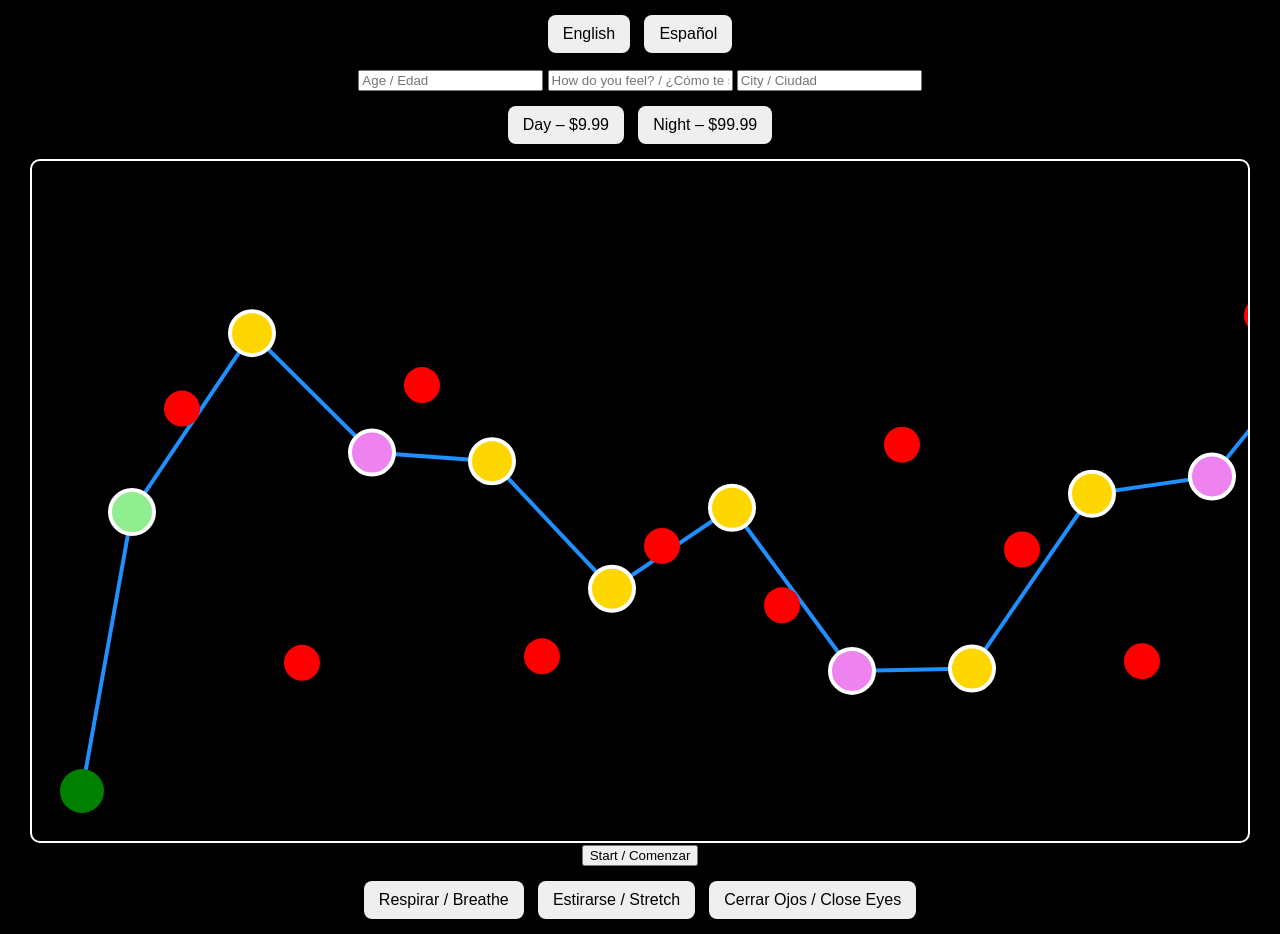
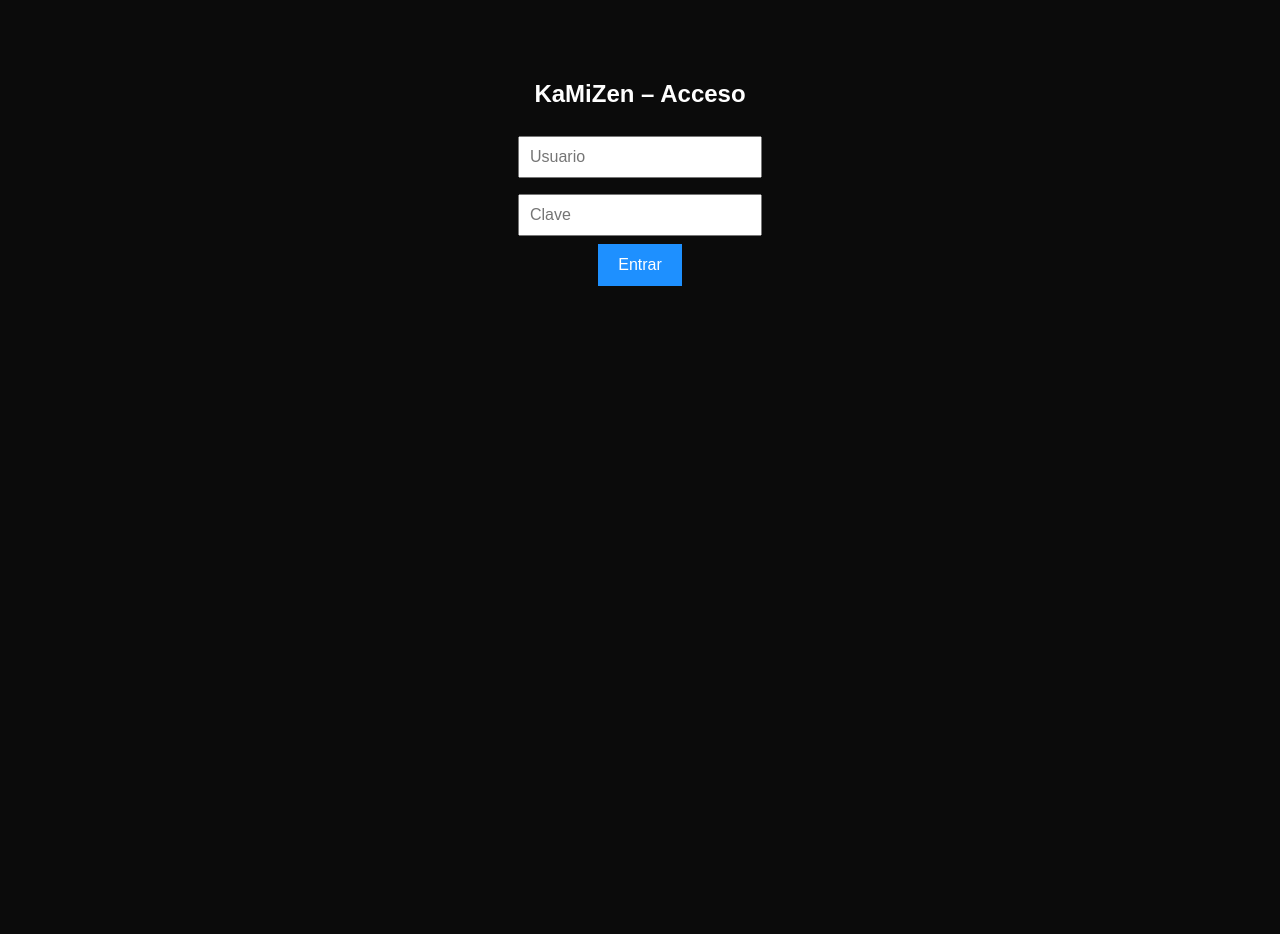
Before and after one commit to mayroga/KaMiZen, a Flask app: page / in a window 1280 px wide. After the commit the page ends 286 px from the top, so only its background shows below. Run offline with Flask 3, Linux system fonts and the light colour scheme.

Commit message:
Update index.html

```diff
--- a/templates/index.html
+++ b/templates/index.html
@@ -1,59 +1,79 @@
 <!DOCTYPE html>
-<html lang="en">
+<html lang="es">
 <head>
-<meta charset="UTF-8">
-<title>KaMiZen – La Vida Continúa</title>
-<link rel="stylesheet" href="style.css">
+    <meta charset="UTF-8">
+    <title>KaMiZen</title>
+    <meta name="viewport" content="width=device-width, initial-scale=1">
+    <script defer src="/static/app.js"></script>
+
+    <style>
+        body {
+            margin: 0;
+            background: #0b0b0b;
+            color: white;
+            font-family: Arial, sans-serif;
+            text-align: center;
+        }
+
+        .hidden {
+            display: none;
+        }
+
+        .container {
+            margin-top: 80px;
+        }
+
+        input {
+            padding: 10px;
+            margin: 8px;
+            width: 220px;
+            font-size: 16px;
+        }
+
+        button {
+            padding: 12px 20px;
+            background: #1e90ff;
+            color: white;
+            border: none;
+            font-size: 16px;
+            cursor: pointer;
+        }
+
+        button:hover {
+            background: #187bcd;
+        }
+
+        #level1 {
+            margin-top: 60px;
+        }
+    </style>
 </head>
+
 <body>
 
-<!-- ======= Selección de idioma ======= -->
-<div id="language">
-  <button id="btnEn">English</button>
-  <button id="btnEs">Español</button>
+<!-- LOGIN -->
+<div id="login" class="container">
+    <h2>KaMiZen – Acceso</h2>
+    <input id="username" placeholder="Usuario" />
+    <br>
+    <input id="password" type="password" placeholder="Clave" />
+    <br>
+    <button onclick="login()">Entrar</button>
+    <p id="loginMsg"></p>
 </div>
 
-<!-- ======= Login / Datos iniciales ======= -->
-<div id="login">
-  <input id="age" placeholder="Age / Edad">
-  <input id="mood" placeholder="How do you feel? / ¿Cómo te sientes?">
-  <input id="city" placeholder="City / Ciudad">
+<!-- NIVEL 1 -->
+<div id="level1" class="container hidden">
+    <h1>KaMiZen – Nivel 1</h1>
+    <p>Respira. Observa. Estás comenzando tu camino.</p>
+
+    <button onclick="microAction('respirar')">Respirar</button>
+    <button onclick="microAction('estirarse')">Estirarse</button>
+    <button onclick="microAction('cerrar_ojos')">Cerrar ojos</button>
+
+    <br><br>
+    <button onclick="logout()">Salir</button>
 </div>
-
-<!-- ======= Niveles ======= -->
-<div id="levels">
-  <button id="btnDay">Day – $9.99</button>
-  <button id="btnNight">Night – $99.99</button>
-</div>
-
-<!-- ======= Canvas del mapa y avatar ======= -->
-<canvas id="lifeCanvas"></canvas>
-
-<!-- ======= Botón de inicio ======= -->
-<button id="btnStart">Start / Comenzar</button>
-
-<!-- ======= Microacciones ======= -->
-<div id="microActions">
-  <button id="btnRespirar">Respirar / Breathe</button>
-  <button id="btnEstirarse">Estirarse / Stretch</button>
-  <button id="btnCerrarOjos">Cerrar Ojos / Close Eyes</button>
-</div>
-
-<!-- ======= Scripts generales ======= -->
-<script src="static/app.js"></script>
-<script src="static/canvas.js"></script>
-
-<!-- ======= Scripts Nivel 2 ======= -->
-<script src="static/mapLevel2.js"></script>
-<script src="static/avatarLevel2.js"></script>
-<script src="static/obstaclesLevel2.js"></script>
-<script src="static/microactionsLevel2.js"></script>
-<script src="static/timelineLevel2.js"></script>
-<script src="static/voiceLevel2.js"></script>
-<script src="static/contentLevel2.js"></script>
-<script src="static/questionsLevel2.js"></script>
-<script src="static/visualLevel2.js"></script>
-<script src="static/rulesLevel2.js"></script>
 
 </body>
 </html>
```
